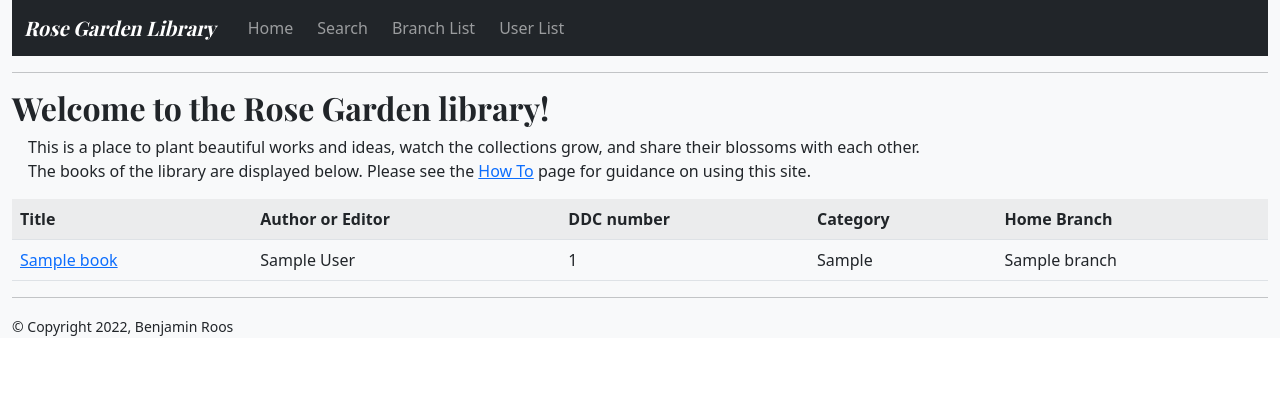
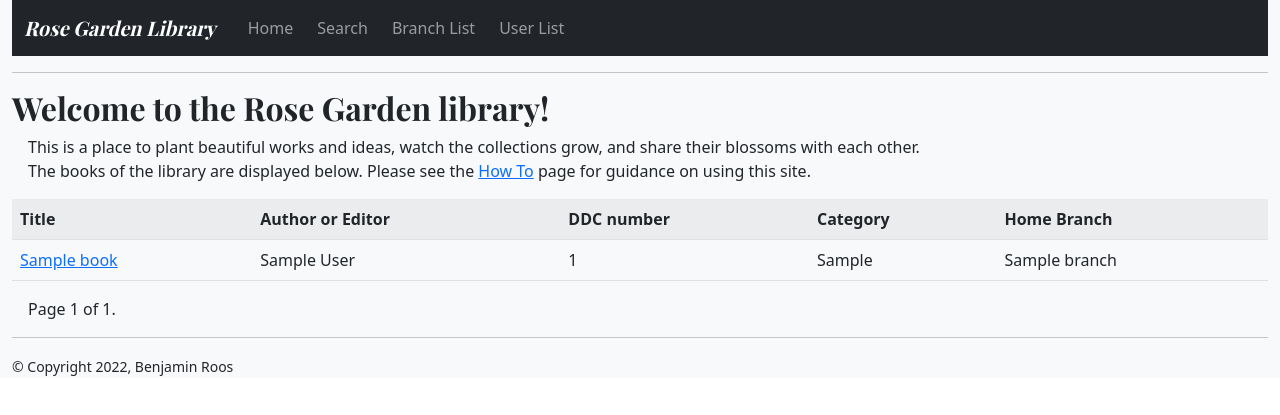
Before and after one commit to orbnose/rose-garden, a Django app: template rosegarden/templates/rosegarden/index.html in a window 1280 px wide. Shown: the top 415 px of the page. Run offline with Django 3.2, Linux system fonts and the light colour scheme; the template is opened without the code that fills it: most values are stand-ins (such as "Sample title", 1, 10 or a date in 2020).

Commit message:
added pagination to the homepage

```diff
--- a/rosegarden/templates/rosegarden/index.html
+++ b/rosegarden/templates/rosegarden/index.html
@@ -23,7 +23,7 @@
                 <th>Category</th>
                 <th>Home Branch</th>
             </tr>
-        {% for book in book_list %}
+            {% for book in page_obj %}
             <tr>
                 <td><a href="{% url 'rosegarden:book_details' book.pk %}">{{ book.title }}</a></td>
                 <td>{{ book.author_editor }}</td>
@@ -33,6 +33,9 @@
             </tr>
             {% endfor %}
         </table>
+
+        {% include 'rosegarden/paginator.html' %}
+
     {% else %}
         <p class="ms-3">There are currently no books in the library!</p>
         {% if user.is_authenticated %}<p>Create a new book on the <i>Add Book</i> page.<p>{% endif %}
--- /dev/null
+++ b/rosegarden/templates/rosegarden/paginator.html
@@ -0,0 +1,17 @@
+<div class="m-3">
+    <span class="step-links">
+        {% if page_obj.has_previous %}
+            <a class="link-success" href="?page=1">&laquo; first</a>
+            <a class="link-success" href="?page={{ page_obj.previous_page_number }}">previous</a>
+        {% endif %}
+
+        <span class="current">
+            Page {{ page_obj.number }} of {{ page_obj.paginator.num_pages }}.
+        </span>
+
+        {% if page_obj.has_next %}
+            <a class="link-success" href="?page={{ page_obj.next_page_number }}">next</a>
+            <a class="link-success" href="?page={{ page_obj.paginator.num_pages }}">last &raquo;</a>
+        {% endif %}
+    </span>
+</div>
--- a/rosegarden/templates/rosegarden/search.html
+++ b/rosegarden/templates/rosegarden/search.html
@@ -30,6 +30,7 @@
             </tr>
             {% endfor %}
         </table>
+
         <hr>
     {% endif %}
 
```
Also changed, not shown: rosegarden/views.py (+13 -1 lines). Lines whose indentation alone changed are shown as unchanged.
